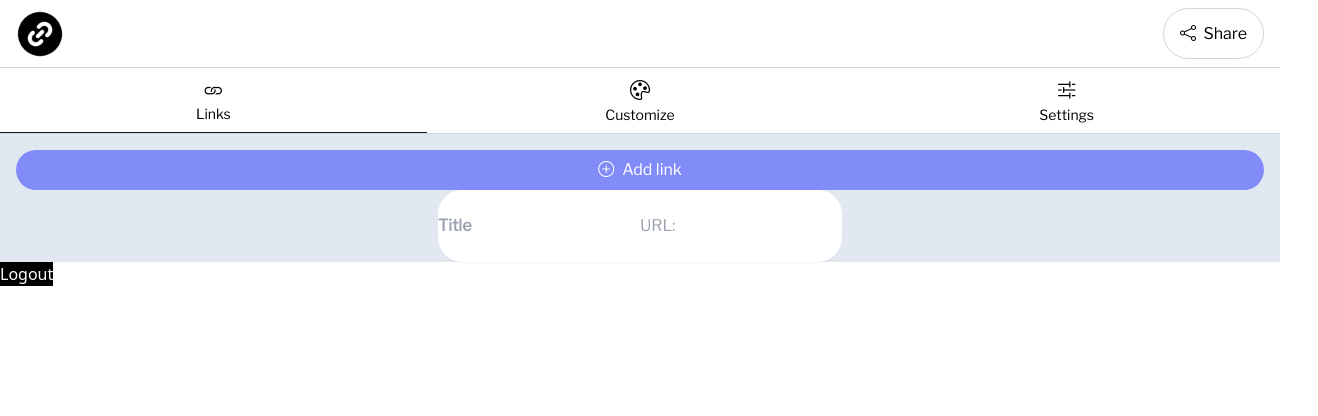
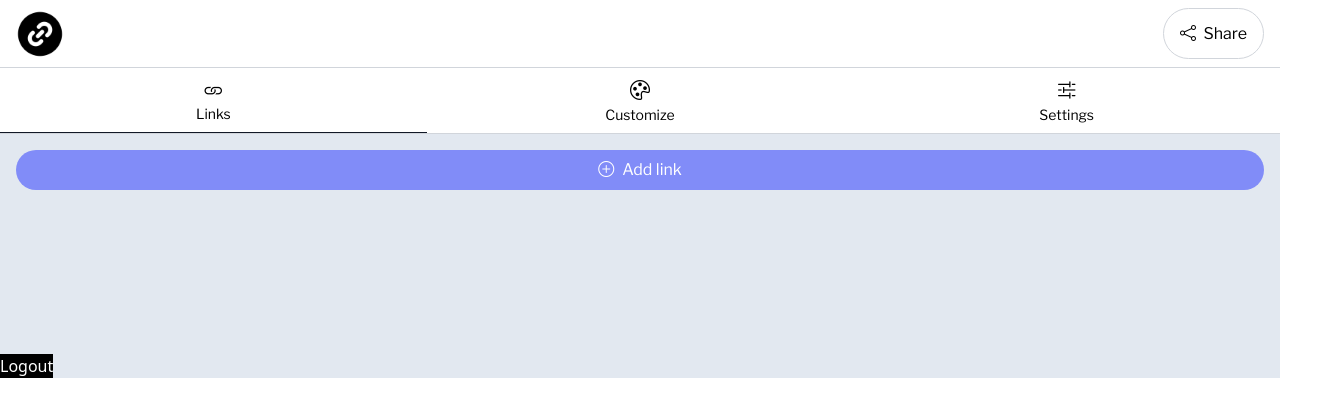
Before and after one commit to realnifty/links-in-bio, a React (Create React App) app in the folder client/: page /dashboard in a window 1280 px wide. Shown: the top 416 px of the page, 1318 px wide, since content can reach past the window. Built offline with nearby package versions, Linux system fonts and the light colour scheme; sample sign-in values are in the browser's storage; a web font is replaced by a local one.

Commit message:
link form complete

```diff
--- a/client/src/components/LinkForm/index.js
+++ b/client/src/components/LinkForm/index.js
@@ -1,15 +1,30 @@
+const LinkForm = (props) => {
 
+  const {linkFormVisible, toggleLinkForm} = props
 
-const LinkForm = () => {
+	return (
+    <div className={`bg-white rounded-3xl p-6 shadow-sm flex flex-col ${linkFormVisible ? 'fade-in visible' : 'fade-in'}`}>
+      <div className="flex justify-between">
+        <h1 className="font-bold">New link</h1>
+        <button onClick={toggleLinkForm}><i className="bi bi-x-lg text-xl"></i></button>
+      </div>
+			<form className=''>
+				<input
+					className='font-bold outline-none'
+					type='text'
+					placeholder='Title:'
+				/>
+				<input className="outline-none" type='text' placeholder='url:' />
+			</form>
+			<div className='flex justify-between'>
+        <div className="text-xl text-gray-400">
+          <button><i className='bi bi-image pr-3'></i></button>
+          {/* <button><i className='bi bi-trash3'></i></button> */}
+				</div>
+				<button className="font-lib text-white text-md py-1 px-3 bg-indigo-400 rounded-full">Save</button>
+			</div>
+		</div>
+	);
+};
 
-  return (
-    <div className="bg-white rounded-3xl py-6 shadow-sm">
-      <form>
-        <input className="font-bold outline-none" type="text" placeholder="Title"/>
-        <input type="text" placeholder="URL:"/>
-      </form>
-    </div>
-  )
-}
-
-export default LinkForm
+export default LinkForm;
--- a/client/src/pages/Dashboard.js
+++ b/client/src/pages/Dashboard.js
@@ -7,8 +7,13 @@ import logo from '../images/link.png';
 import LinkForm from '../components/LinkForm';
 
 const Dashboard = () => {
+	const navigate = useNavigate();
 
-  const navigate = useNavigate();
+	const [linkFormVisible, setLinkFormVisible] = useState(false);
+
+	const toggleLinkForm = () => {
+		setLinkFormVisible(!linkFormVisible);
+	};
 
 	const [fadeIn, setFadeIn] = useState(false);
 
@@ -71,20 +76,26 @@ const Dashboard = () => {
 			</div>
 			<div className='bg-slate-200'>
 				{activeTab === 'links' && (
-					<div className='flex flex-col items-center justify-center px-4 pt-4 font-lib'>
-						<button className='bg-indigo-400 text-white w-full py-2 rounded-full flex justify-center'>
+					<div className='flex flex-col items-center justify-center p-4 font-lib'>
+						<button
+							className='bg-indigo-400 text-white w-full py-2 mb-4 rounded-full flex justify-center'
+							onClick={toggleLinkForm}
+						>
 							<i className='bi bi-plus-circle pr-2'></i>
 							Add link
 						</button>
-            <LinkForm/>
+						<LinkForm
+							linkFormVisible={linkFormVisible}
+							toggleLinkForm={toggleLinkForm}
+						/>
 					</div>
 				)}
-			</div>
 				<button className='bg-black text-white' onClick={Auth.logout}>
 					Logout
 				</button>
+			</div>
 		</main>
 	);
-}
+};
 
 export default Dashboard;
```
Lines whose indentation alone changed are shown as unchanged.
